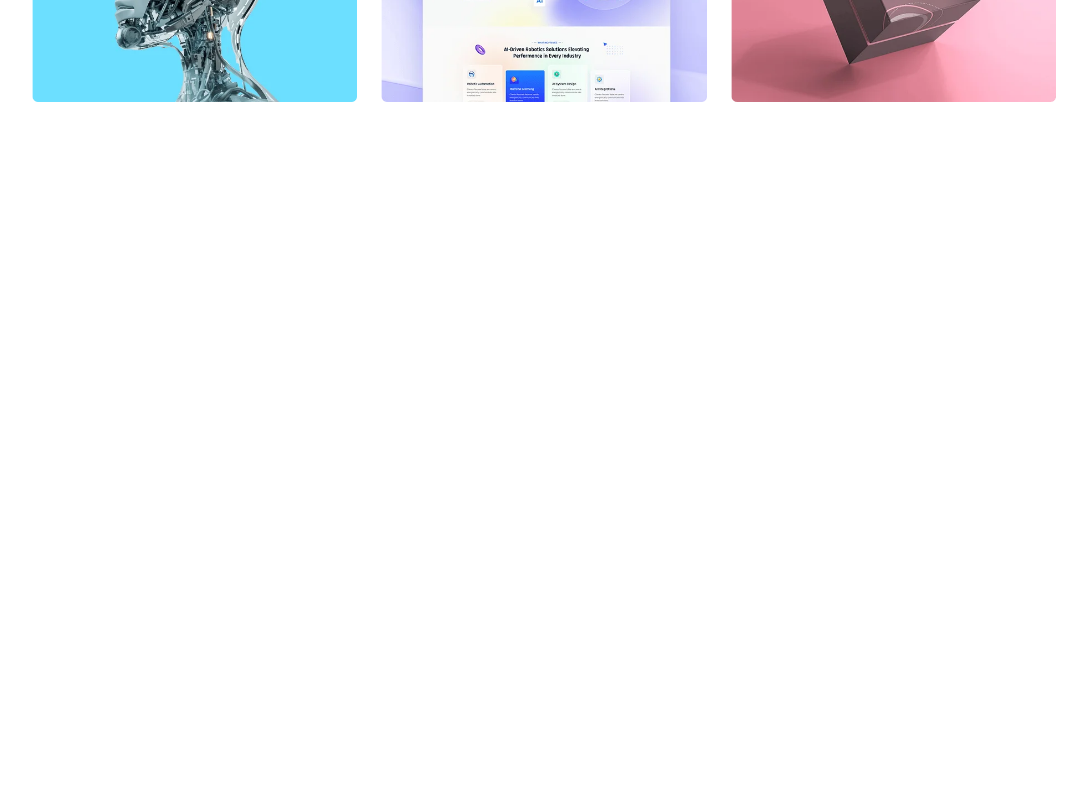
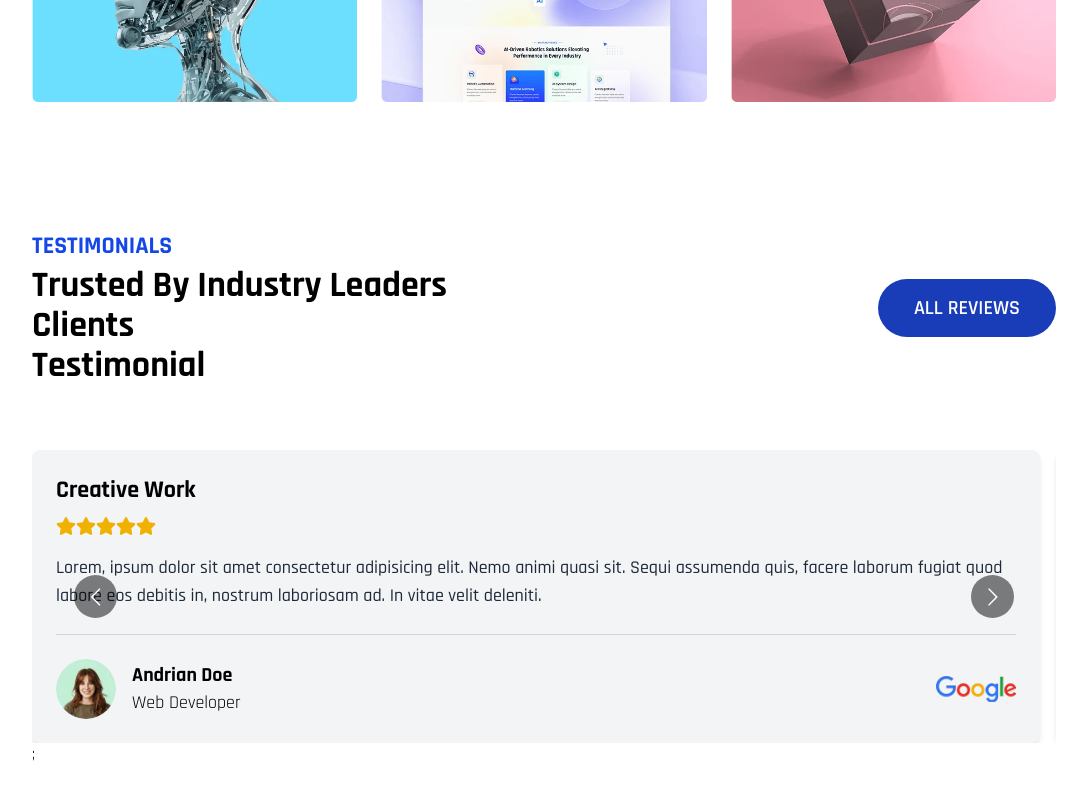
Before and after one commit to mujakzs/web_profile, a Next.js app: page / in a window 1280 px wide. Shown: the part 4623-5423 px from the top of the page, without its empty margins (96-1183 px from the left). Before the commit the page ends 4789 px from the top, so only its background shows below. Built offline with nearby package versions, Linux system fonts and the light colour scheme.

Commit message:
Review Section(Testimonial)

```diff
--- a/components/Home/Home.tsx
+++ b/components/Home/Home.tsx
@@ -5,6 +5,7 @@
 import WhyChoose from './WhyChoose/WhyChoose'
 import Software from './Software/Software'
 import Project from './Project/Project'
+import Review from './Review/Review'
 
 const Home = () => {
   return (
@@ -15,6 +16,7 @@
       <WhyChoose />
       <Software />
       <Project />
+      <Review />
     </div>
   )
 }
--- /dev/null
+++ b/components/Home/Review/Review.tsx
@@ -0,0 +1,72 @@
+"use client";
+import React from 'react'
+import Carousel from 'react-multi-carousel';
+import 'react-multi-carousel/lib/styles.css';
+import ReviewCard from './ReviewCard';
+
+const responsive = {
+  desktop: {
+    breakpoint: { max: 3000, min: 1224 },
+    items: 2,
+    slidesToSlide: 1 // optional, default to 1.
+  },
+  tablet: {
+    breakpoint: { max: 1224, min: 764 },
+    items: 1,
+    slidesToSlide: 1 // optional, default to 1.
+  },
+  mobile: {
+    breakpoint: { max: 764, min: 0 },
+    items: 1,
+    slidesToSlide: 1 // optional, default to 1.
+  }
+};
+
+const Review = () => {
+  return (
+    <div className='pt-16 pb-16'>
+        <div className='w-[90%] md:w-[80%] mx-auto'>
+            {/* Section Heading */}
+            <div className='grid grid-cols-1 lg:grid-cols-2 gap-10 items-center'>
+                <div>
+                     <h1 className='text-lg sm:text-xl md:text-2xl font-bold text-blue-700 dark:text-pink-500 uppercase'>
+                        Testimonials
+                    </h1>
+                    <h1 className='text-xl sm:text-3xl md:text-4xl mt-1 font-bold'>
+                        Trusted By Industry Leaders Clients<br/> Testimonial
+                    </h1>
+                </div>
+                <div className='lg:ml-auto'>
+                    <a href='#'
+                        className='w-full py-4 text-base sm:text-lg md:text-xl text-center text-white transition-colors
+                        font-semibold duration-300 bg-blue-800 rounded-full uppercase hover:bg-blue-950 ease px-9 md:w-auto'>
+                        All Reviews
+                    </a>
+                </div>
+            </div>
+
+            {/* Sliders */}
+
+            <div className='mt-16'>
+                <Carousel
+                    showDots={false}
+                    responsive={responsive}
+                    infinite={true}
+                    autoPlay={true}
+                    autoPlaySpeed={4000}
+                    keyBoardControl={true}
+                    >
+
+                    <ReviewCard reviewTitle="Great Work" userName="Joshua Doe" userImage="/images/c1.png" role="UI UX Designer"/>
+                    <ReviewCard reviewTitle="Creative Work" userName="Andrian Doe" userImage="/images/c2.png" role="Web Developer"/>
+                    <ReviewCard reviewTitle="Awesome Work" userName="Rence Doe" userImage="/images/c3.png" role="App Developer"/>
+
+                </Carousel>;
+            </div>
+
+        </div>
+    </div>
+  )
+}
+
+export default Review
--- /dev/null
+++ b/components/Home/Review/ReviewCard.tsx
@@ -0,0 +1,45 @@
+import React from 'react'
+import { FaStar } from 'react-icons/fa'
+import Image from 'next/image'
+
+type Props = {
+    reviewTitle: string
+    userName: string
+    userImage: string
+    role: string
+}
+
+const ReviewCard = ({reviewTitle, userName, userImage, role} : Props) => {
+  return (
+    <div className='bg-gray-100 p-6 rounded-lg mr-4 shadow-md'>
+        <h1 className='text-2xl text-black font-bold'>{reviewTitle}</h1>
+        <div className='mt-2 flex items-center'>
+            <FaStar className='text-yellow-500 w-5 h-6'/>
+            <FaStar className='text-yellow-500 w-5 h-6'/>
+            <FaStar className='text-yellow-500 w-5 h-6'/>
+            <FaStar className='text-yellow-500 w-5 h-6'/>
+            <FaStar className='text-yellow-500 w-5 h-6'/>
+        </div>
+        <p className='mt-4 text-base md:text-lg font-medium text-gray-800'>
+            Lorem, ipsum dolor sit amet consectetur adipisicing elit. Nemo animi quasi sit.
+             Sequi assumenda quis, facere laborum fugiat quod labore eos debitis in, nostrum
+              laboriosam ad. In vitae velit deleniti.
+        </p>
+        <span className='block w-full h-[1px] bg-gray-300 mt-6 mb-6'></span>
+        <div className='flex items-center justify-between'>
+            <div className='flex items-center space-x-4'>
+                <Image src={userImage} alt="image" width={60} height={60} className='rounded-full'/>
+                <div>
+                    <h1 className='text-base sm:text-lg text-black md:text-xl font-bold'>{userName}</h1>
+                    <p className='text-sm text-black sm:text-base md:text-lg'>{role}</p>
+                </div>
+            </div>
+            <div>
+                <Image src="/images/c4.png" alt="google" width={80} height={80}/>
+            </div>
+        </div>
+    </div>
+  )
+}
+
+export default ReviewCard
--- a/package.json
+++ b/package.json
@@ -13,7 +13,8 @@
     "next-themes": "^0.4.6",
     "react": "^19.0.0",
     "react-dom": "^19.0.0",
-    "react-icons": "^5.5.0"
+    "react-icons": "^5.5.0",
+    "react-multi-carousel": "^2.8.6"
   },
   "devDependencies": {
     "@eslint/eslintrc": "^3",
```
Also changed, not shown: 1 other file (tests, documents, lock files or other folders).
